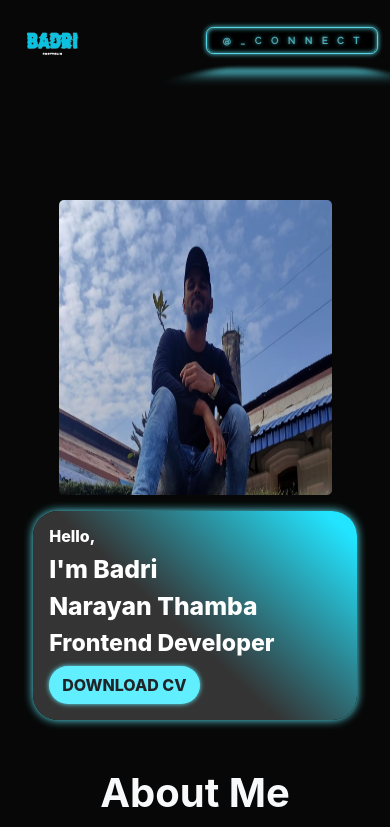
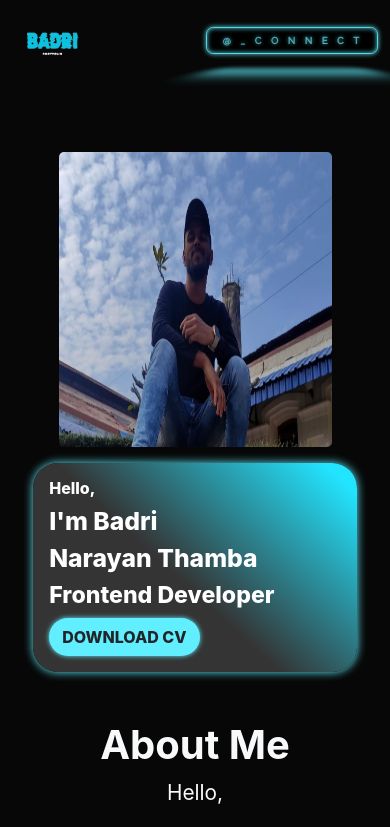
Before and after one commit to Badrinarayan2003/BadriVisualVault, a React (Create React App) app: page / in a window 390 px wide. Shown: the top 827 px of the page. Built offline with nearby package versions, Linux system fonts and the light colour scheme.

Commit message:
adjusting home page contents

```diff
--- a/public/style.css
+++ b/public/style.css
@@ -614,6 +614,10 @@ body {
 }
 
 @media(max-width:430px) {
+    .hero-section {
+        padding-top: 8rem;
+    }
+
     .glowing-btn {
         font-size: 0.6rem;
     }
```
